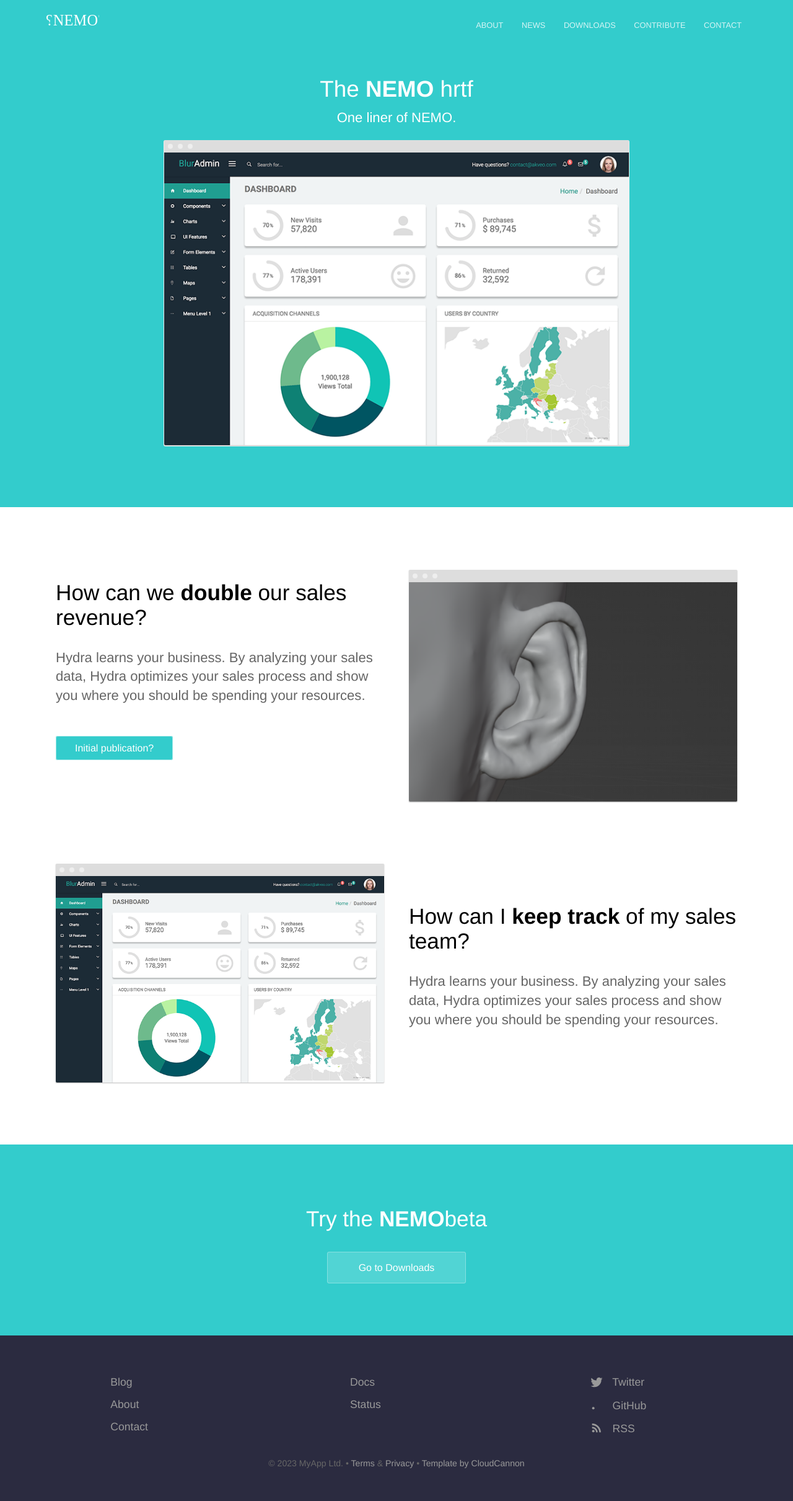
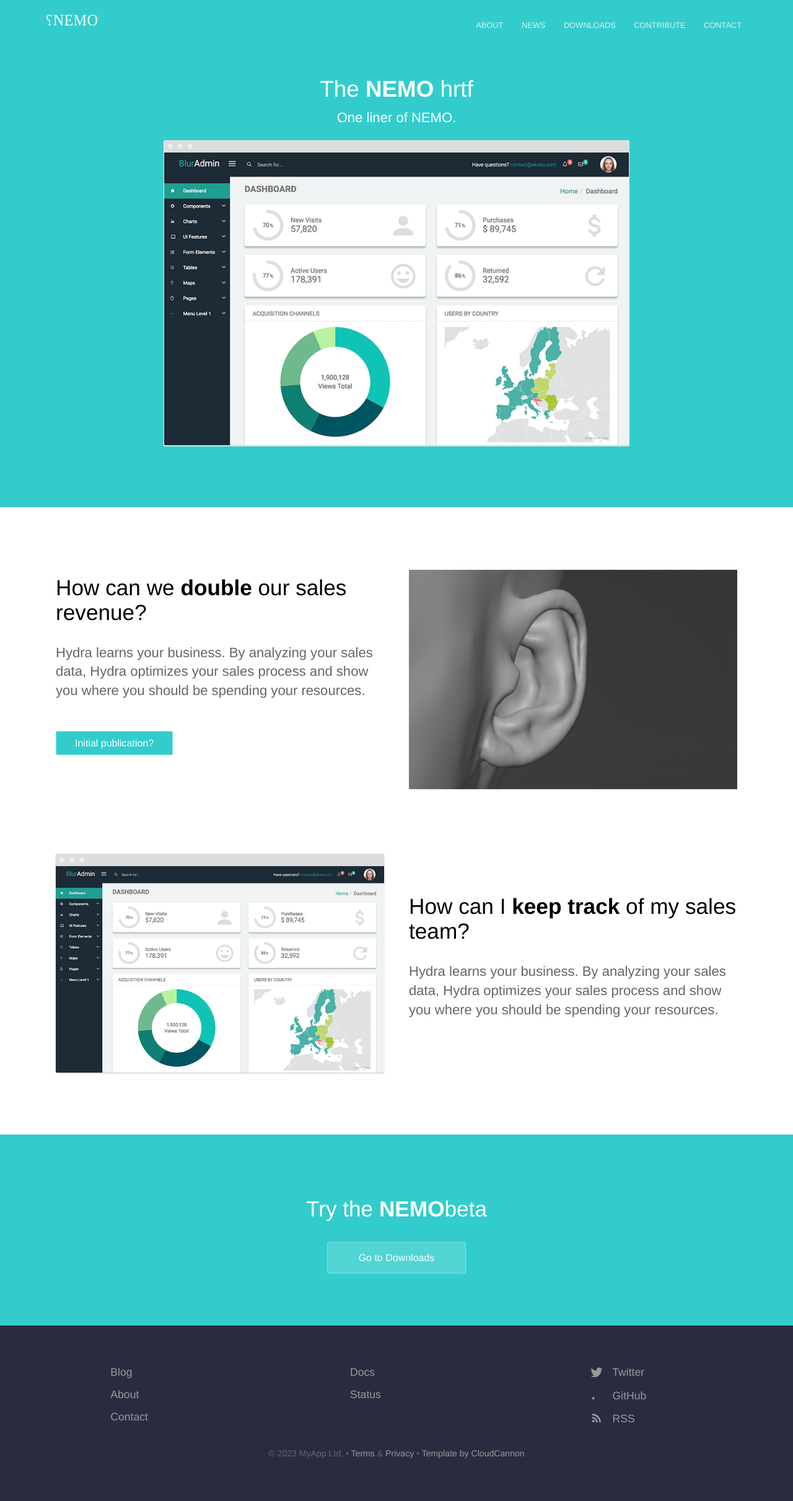
Before and after one commit to TheNEMOproject/TheNEMOproject.github.io, a Jekyll site: the page built from index.html, in a window 1280 px wide. Shown: the whole page at 62% size. Built offline with Jekyll 4.4.1, drawn with Linux system fonts in a browser that asks for light colours.

Commit message:
Update index.html

```diff
--- a/index.html
+++ b/index.html
@@ -22,7 +22,7 @@
 			</div>
 
 			<div class="image">
-				<img src="{{ site.baseurl }}/images/NEMO_ear1_format.png" alt="Screenshot" class="screenshot editable" />
+				<img src="{{ site.baseurl }}/images/NEMO_ear1_format.png"/>
 			</div>
 		</div>
 	</section>
```
